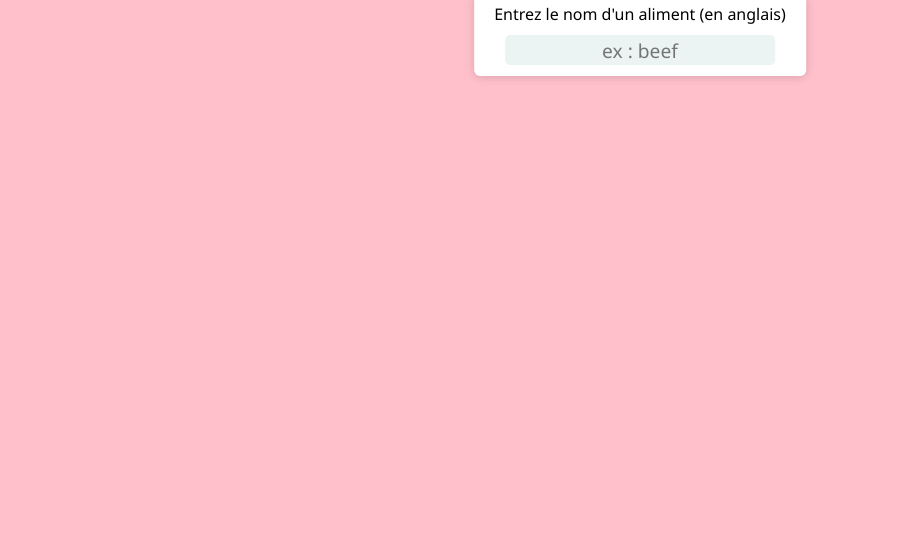
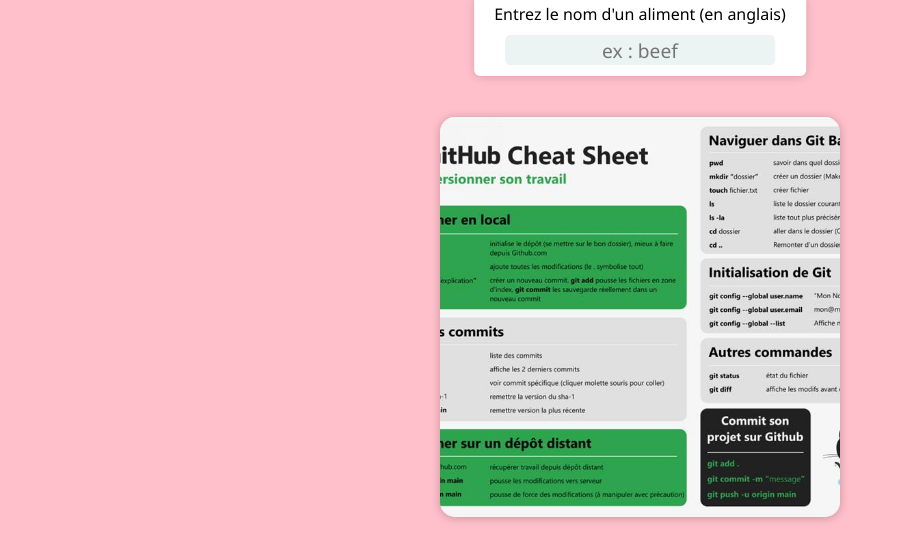
Before and after one commit to JustFS/meal-app-test, a plain HTML site: page index.html in a window 1280 px wide. Shown: the part 166-726 px from the top of the page, without its empty margins (0-907 px from the left). Drawn offline with Linux system fonts and the light colour scheme.

Commit message:
testphoto

```diff
--- a/index.html
+++ b/index.html
@@ -25,7 +25,7 @@
 
       <div id="searchResult"></div>
     </div>
-
+<img id="github" src="./Exercice Bootstrap (1).jpg" alt="">
     <script src="index.js"></script>
   </body>
 </html>
--- a/style.css
+++ b/style.css
@@ -84,3 +84,8 @@ iframe {
   left: 50%;
   transform: translateX(-50%);
 }
+#github {
+
+  width: 400px;
+  height: 400px;
+}
```
Also changed, not shown: Exercice Bootstrap (1).jpg (added).
